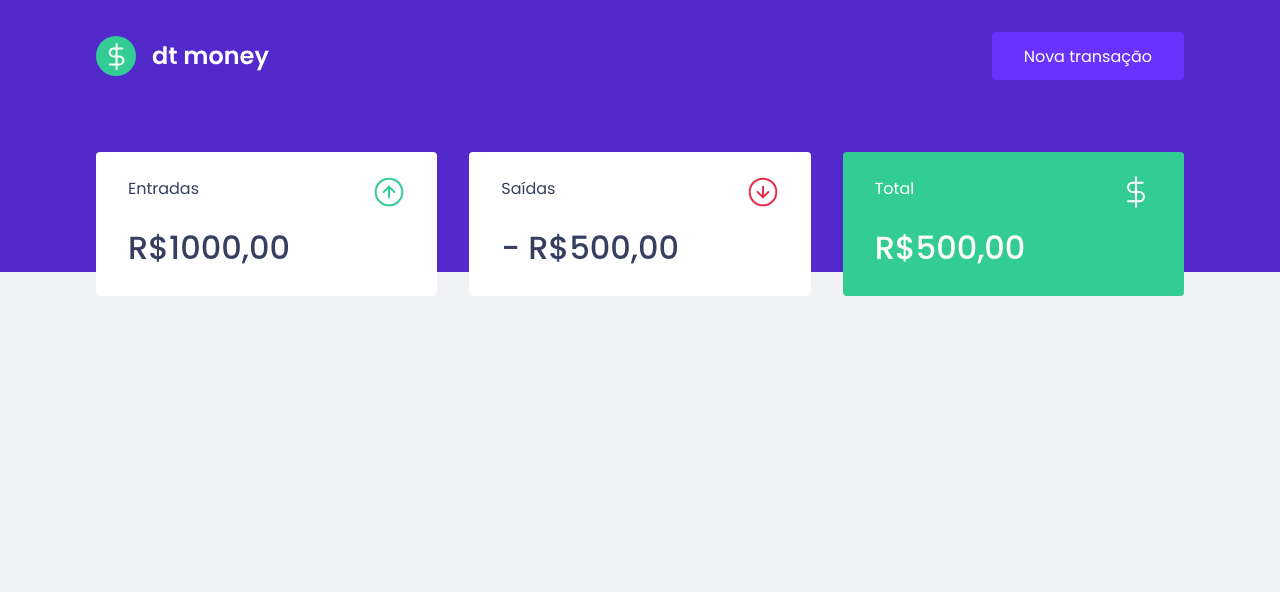
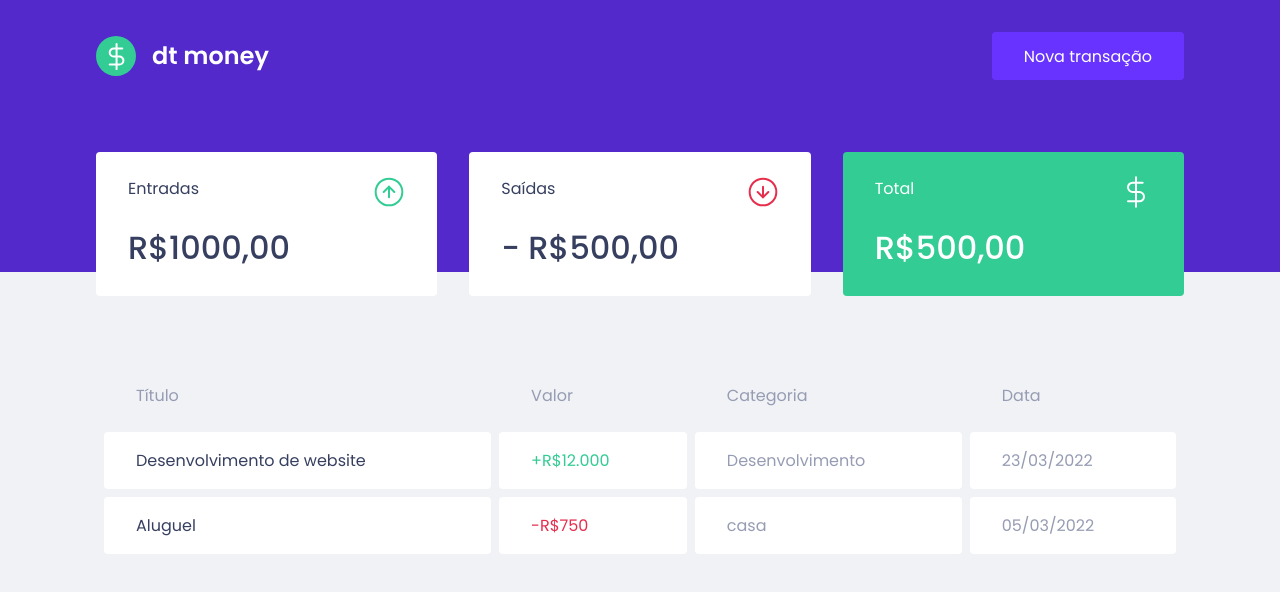
Before and after one commit to wellpinho/trilha-reactjs, a React (Create React App) app in the folder dt-money/: page / in a window 1280 px wide. Shown: the top 592 px of the page. Built offline with nearby package versions, Linux system fonts and the light colour scheme.

Commit message:
✨ NEW FEATURE: table component

```diff
--- /dev/null
+++ b/dt-money/src/TransactionTable/index.tsx
@@ -0,0 +1,36 @@
+import { Container } from "./styles";
+
+export function TransactionTable() {
+  return (
+    <Container>
+      <table>
+        <thead>
+          <tr>
+            <th>Título</th>
+            <th>Valor</th>
+            <th>Categoria</th>
+            <th>Data</th>
+          </tr>
+        </thead>
+
+        <tbody>
+          <tr>
+            <td>Desenvolvimento de website</td>
+            <td className="deposit">+R$12.000</td>
+            <td>Desenvolvimento</td>
+            <td>23/03/2022</td>
+          </tr>
+        </tbody>
+
+        <tbody>
+          <tr>
+            <td>Aluguel</td>
+            <td className="withdraw">-R$750</td>
+            <td>casa</td>
+            <td>05/03/2022</td>
+          </tr>
+        </tbody>
+      </table>
+    </Container>
+  )
+}
--- /dev/null
+++ b/dt-money/src/TransactionTable/styles.ts
@@ -0,0 +1,38 @@
+import styled from "styled-components";
+
+export const Container = styled.div`
+  margin-top: 4rem;
+
+  table {
+    width: 100%;
+    border-spacing: .5rem;
+
+    th {
+      color: var(--text-body);
+      font-weight: 400;
+      padding: 1rem 2rem;
+      text-align: left;
+      line-height: 1.5rem;
+    }
+
+    td {
+      padding: 1rem 2rem;
+      border: 0;
+      background: var(--shape);
+      color: var(--text-body);
+      border-radius: .25rem;
+
+      &:first-child {
+        color: var(--text-title);
+      }
+
+      &.deposit {
+        color: var(--green);
+      }
+
+      &.withdraw {
+        color: var(--red);
+      }
+    }
+  }
+`
--- a/dt-money/src/components/Dashboard/index.tsx
+++ b/dt-money/src/components/Dashboard/index.tsx
@@ -1,3 +1,4 @@
+import { TransactionTable } from "../../TransactionTable";
 import { Summary } from "../Summary";
 import { Container } from "./styles";
 
@@ -6,6 +7,7 @@
   return (
     <Container>
       <Summary />
+      <TransactionTable />
     </Container>
   )
 }
```
